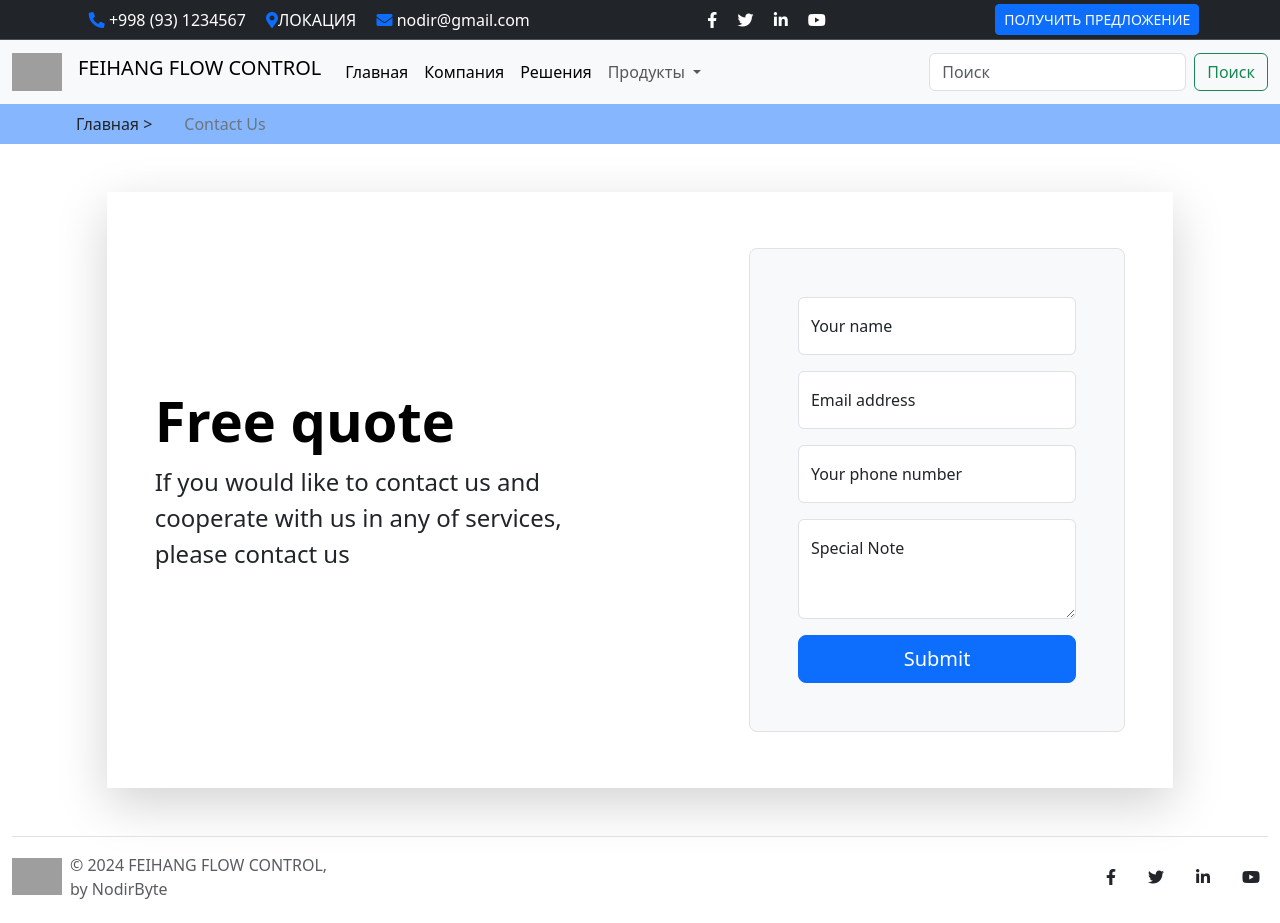
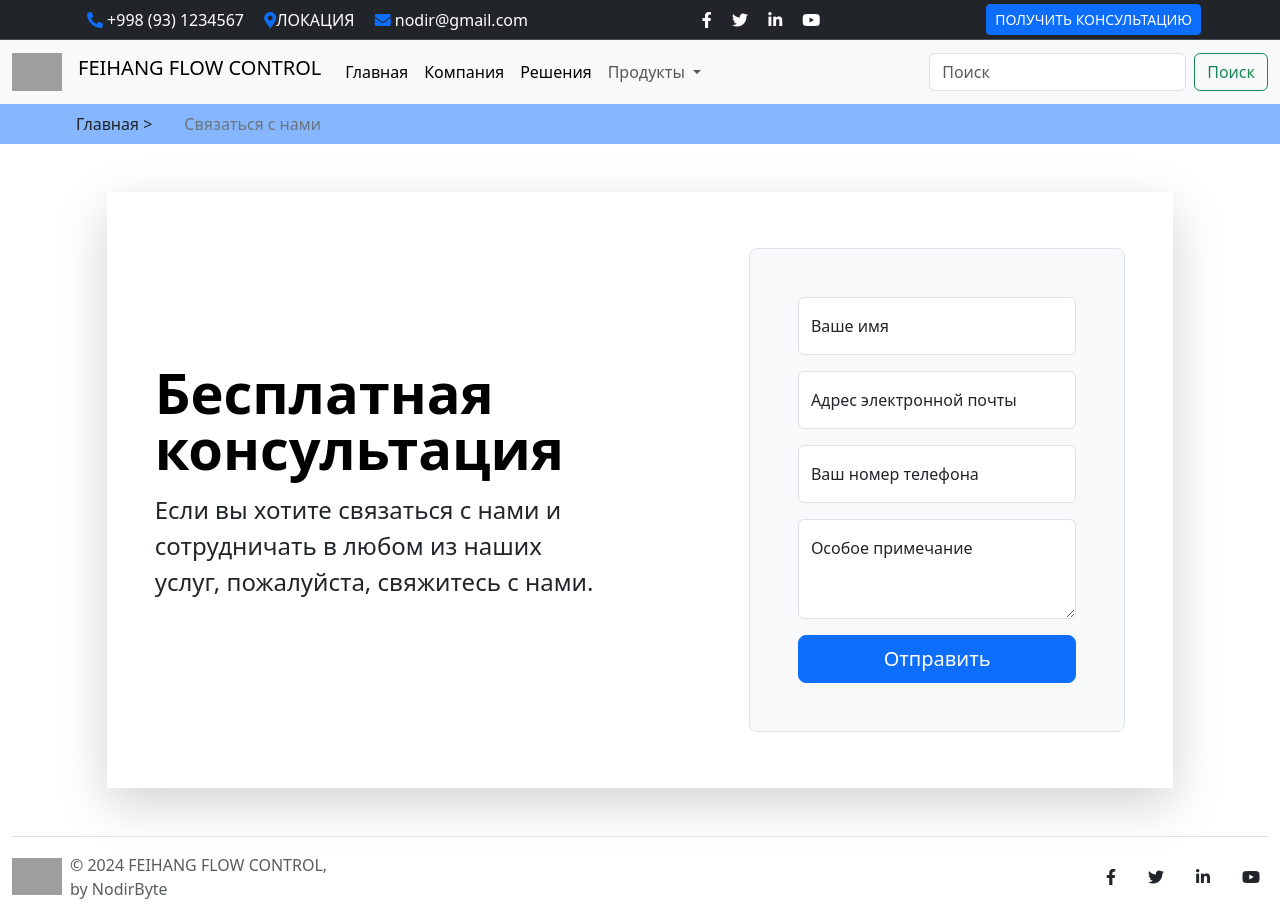
Before and after one commit to NodirByte/Controlvalve-Tech, a Django app: page /contact-us/ in a window 1280 px wide. Shown: the top 923 px of the page. Run offline with Django 5.2, Linux system fonts and the light colour scheme; parts of the project's set-up code (start-up, migrations or seed data) failed here and were passed over; grey boxes are pictures that could not be loaded.

Commit message:
add translation of all pages

```diff
--- a/website/templates/_quote.html
+++ b/website/templates/_quote.html
@@ -1,16 +1,17 @@
 <div class="container col-xl-10 col-xxl-8 px-5 py-2 my-5 shadow-lg">
   <div class="row align-items-center g-lg-5 py-5">
     <div class="col-lg-7 text-center text-lg-start">
-      <h1 class="display-4 fw-bold lh-1 text-body-emphasis mb-3">Free quote</h1>
+      <h1 class="display-4 fw-bold lh-1 text-body-emphasis mb-3">Бесплатная консультация</h1>
       <p class="col-lg-10 fs-4">
-        If you would like to contact us and cooperate with us in any of services, please contact us
+        Если вы хотите связаться с нами и сотрудничать в любом из наших услуг, пожалуйста, свяжитесь
+        с нами.
       </p>
     </div>
     <div class="col-md-10 mx-auto col-lg-5">
       <form class="p-4 p-md-5 border rounded-3 bg-body-tertiary">
         <div class="form-floating mb-3">
           <input type="text" class="form-control" id="floatingInput" placeholder="name" />
-          <label for="floatingInput">Your name</label>
+          <label for="floatingInput">Ваше имя</label>
         </div>
         <div class="form-floating mb-3">
           <input
@@ -18,7 +19,7 @@
             class="form-control"
             id="floatingInput"
             placeholder="name@example.com" />
-          <label for="floatingInput">Email address</label>
+          <label for="floatingInput">Адрес электронной почты</label>
         </div>
         <div class="form-floating mb-3">
           <input
@@ -26,17 +27,17 @@
             class="form-control"
             id="floatingPassword"
             placeholder="Phone number" />
-          <label for="floatingPassword">Your phone number</label>
+          <label for="floatingPassword">Ваш номер телефона</label>
         </div>
         <div class="form-floating mb-3">
           <textarea
             class="form-control"
-            placeholder="Leave a comment here"
+            placeholder="Оставьте комментарий здесь"
             style="height: 100px"
             id="floatingTextarea"></textarea>
-          <label for="floatingTextarea">Special Note</label>
+          <label for="floatingTextarea">Особое примечание</label>
         </div>
-        <button class="w-100 btn btn-lg btn-primary" type="submit">Submit</button>
+        <button class="w-100 btn btn-lg btn-primary" type="submit">Отправить</button>
       </form>
     </div>
   </div>
--- a/website/templates/_topbar.html
+++ b/website/templates/_topbar.html
@@ -29,6 +29,6 @@
   </div>
 
   <div>
-    <a href="/contact-us" class="btn btn-primary btn-sm ml-2">ПОЛУЧИТЬ ПРЕДЛОЖЕНИЕ</a>
+    <a href="/contact-us" class="btn btn-primary btn-sm ml-2">ПОЛУЧИТЬ КОНСУЛЬТАЦИЮ</a>
   </div>
 </nav>
--- a/website/templates/category.html
+++ b/website/templates/category.html
@@ -22,8 +22,8 @@
           <!-- Displaying the product id -->
         </div>
         <div class="card-footer">
-          <a href="/contact-us" class="btn btn-outline-primary btn-sm ml-2">GET A QUOTE</a>
-          <a href="/product/{{ id }}" class="btn btn-outline-secondary btn-sm ml-2">DETAILS</a>
+          <a href="/contact-us" class="btn btn-outline-primary btn-sm ml-2">ПОЛУЧИТЬ ЦЕНУ</a>
+          <a href="/product/{{ id }}" class="btn btn-outline-secondary btn-sm ml-2">ПОДРОБНО</a>
         </div>
       </div>
     </div>
--- a/website/templates/contact.html
+++ b/website/templates/contact.html
@@ -4,7 +4,7 @@
 {% block body %}
 
 <!-- _path -->
-{% include "_path.html" with current_page='Contact Us' %}
+{% include "_path.html" with current_page='Связаться с нами' %}
 
 <!-- _quote -->
 {% include "_quote.html" %}
--- a/website/templates/product.html
+++ b/website/templates/product.html
@@ -17,7 +17,7 @@
       <p class="lead">{{ product.description|linebreaks|safe }}</p>
       <div class="d-grid gap-2 d-md-flex justify-content-md-start mb-4 mb-lg-3">
         <a href="/contact-us" type="button" class="btn btn-primary btn-lg px-4 me-md-2 fw-bold"
-          >GET A QUOTE</a
+          >ПОЛУЧИТЬ ЦЕНУ</a
         >
       </div>
     </div>
```
Also changed, not shown: website/templates/company.html (+24 -26 lines).
